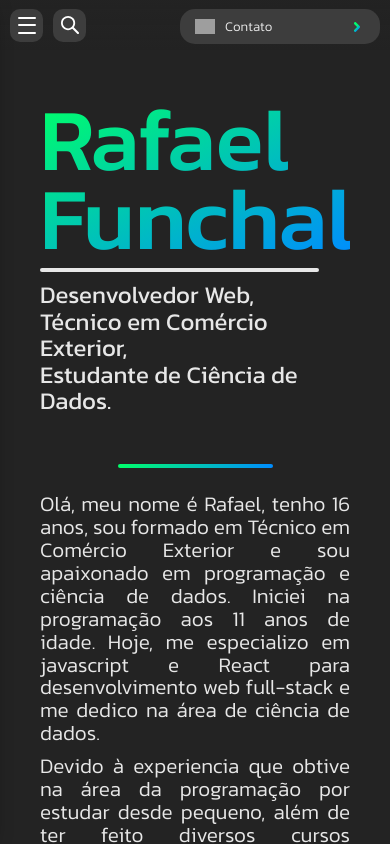
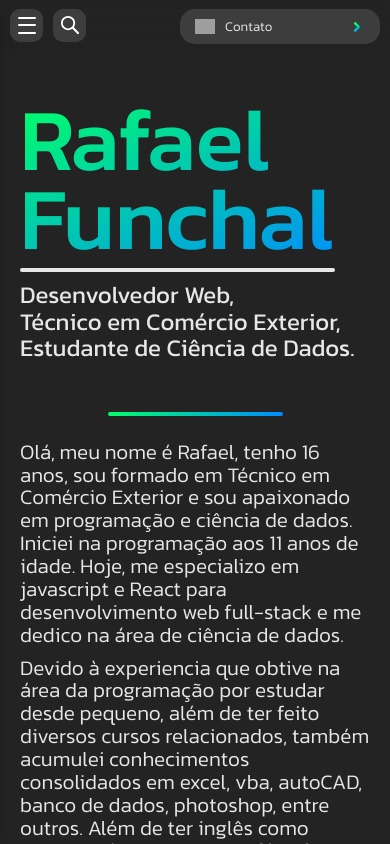
Before and after one commit to funchaal/portifolio, a React (Create React App) app: page / in a window 390 px wide. Built offline with nearby package versions, Linux system fonts and the light colour scheme; grey boxes are pictures that could not be loaded.

Commit message:
css bug correction

```diff
--- a/src/App.css
+++ b/src/App.css
@@ -2138,7 +2138,7 @@ p.default > span {
     width: 80vw;
   }
 
-  .side.left, .side.left.home {
+  .side.left {
     padding-top: 100px !important;
     width: 800px;
     max-width: 100%;
@@ -2146,6 +2146,10 @@ p.default > span {
     padding-right: 40px !important;
     margin: 0 !important;
     height: 100% !important;
+  }
+
+  .side.left.home {
+    width: 800px;
   }
 
   #main_container {
@@ -2279,6 +2283,13 @@ p.default > span {
 }
 
 @media (max-width: 700px) {
+  #intro_title_ctn .more p {
+    text-align: start;
+  }
+  .side.left {
+    padding-left: 20px !important;
+    padding-right: 20px !important;
+  }
   #intro_title_ctn button {
     display: none;
   }
@@ -2356,6 +2367,13 @@ p.default > span {
 }
 
 @media (max-width: 499px) {
+  h1 {
+    margin: unset;
+  }
+  .title-divisor {
+    margin-left: unset;
+    margin-right: unset;
+  }
   .contact-box .menu-contact-box a:hover {
     background-color: rgb(47, 47, 47);
   }
@@ -2394,11 +2412,6 @@ p.default > span {
   }
   main::-webkit-scrollbar {
     width: 0px;
-  }
-
-  .side.left {
-    padding-left: 20px !important;
-    padding-right: 20px !important;
   }
   body {
     background: rgba(35, 35, 35);
```
